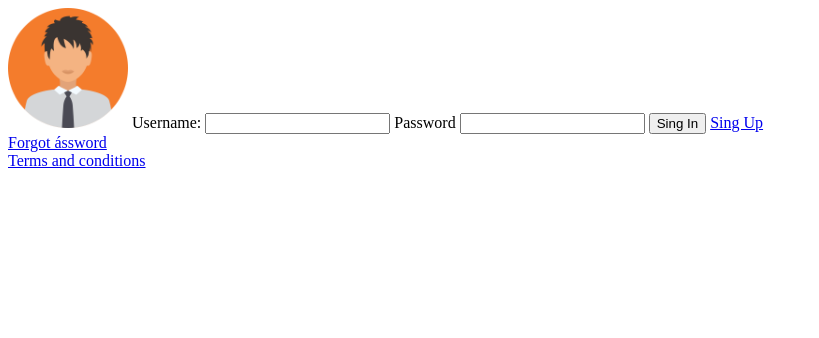
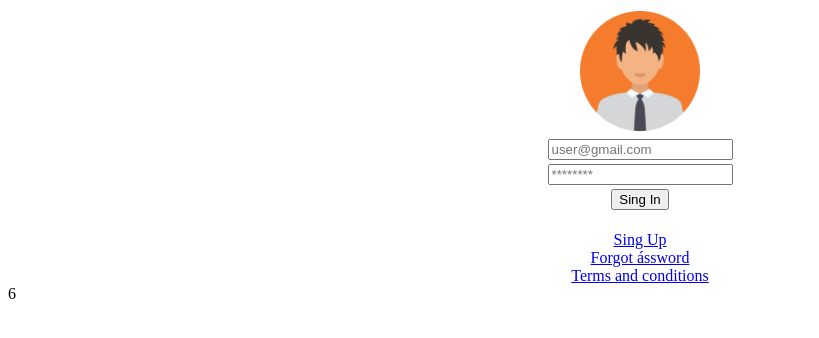
Before and after one commit to Adrrian0104/alfa, a plain HTML site: page loging_form.html in a window 1280 px wide. Shown: the whole page, without its empty margins (0-819 px from the left). Drawn offline with Linux system fonts and the light colour scheme.

Commit message:
Add estructuras htm

```diff
--- a/loging_form.html
+++ b/loging_form.html
@@ -5,15 +5,20 @@
     <meta name="viewport" content="width=device-width, initial-scale=1.0">
     <title>Document</title>
 </head>
-<body>
-    <img src="images/user1.png" width="120">
-    <label > Username: </label>
-    <input type="email">
-    <label > Password </label>
-    <input type="password">
-    <button> Sing In</button>
-    <a href="#"> Sing Up </a></br>
-    <a href="#"> Forgot ássword </a></br>
-    <a href="#"> Terms and conditions </a></br>
+<body><table border ="0" align="center">
+    <tr><td align="center"><img src="images/user1.png" width="120"></td></tr>
+    <!-- <tr><td><label > Username: </label></td></tr> -->
+    <tr><td><input type="email" placeholder="user@gmail.com"></td></tr>
+    <!-- <tr><td><label > Password </label></td></tr> -->
+    <tr><td><input type="password" placeholder="********"></td></tr>
+    <tr><td align="center"><button> Sing In</button></td></tr>
+</table>
+<br>
+<center>
+    <a href="#"><front size="2"> Sing Up </front> </a></br>
+    <a href="#"> <front size="2">Forgot ássword </front></a></br>
+    <a href="#"> <front size="2">Terms and conditions </front></a></br>
+</center>
+
 </body>
-</html>
+</html>6
```
Also changed, not shown: table1.html (added, +18 -0 lines), 1 other file.
